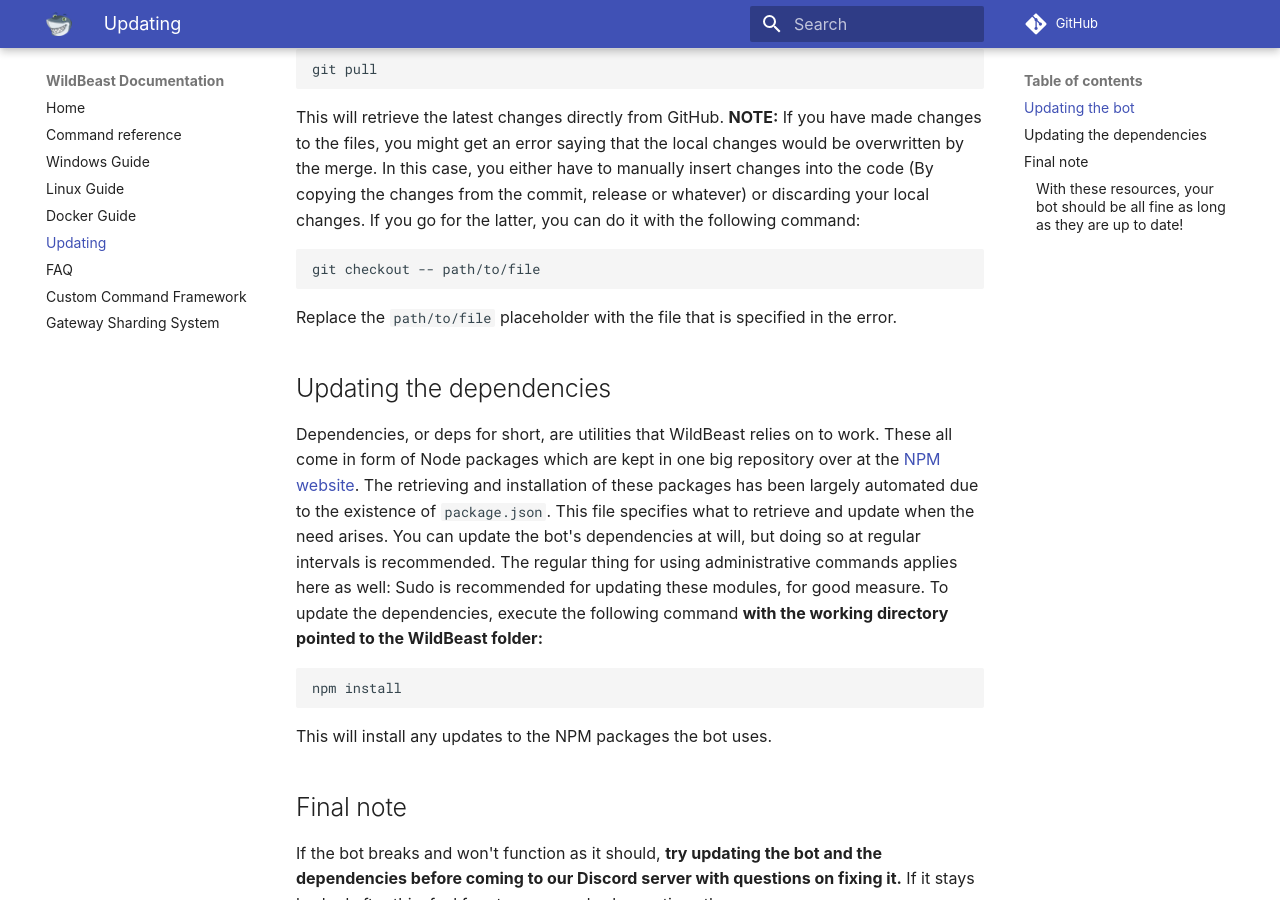
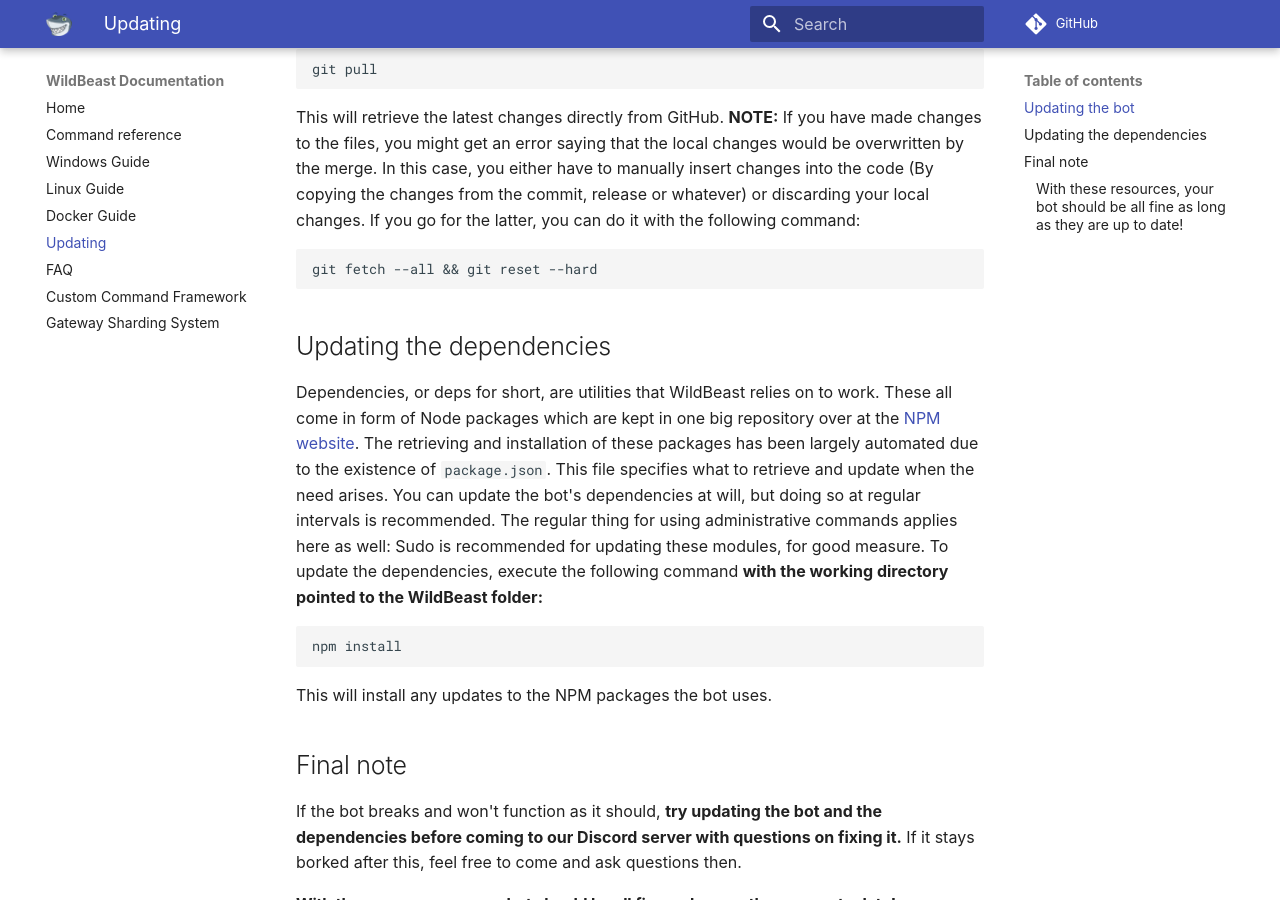
Before and after one commit to TheSharks/WildBeastDocs, an MkDocs documentation site: the page built from docs/updating.md, in a window 1280 px wide and 900 px high, scrolled down 663 px. Built offline with MkDocs 1.6.1 and Material for MkDocs 9.7.7, drawn with Linux system fonts in a browser that asks for light colours; some web fonts are replaced; comment, search, counter and statistics services are not loaded; old or Windows-style settings are respelled for this version of MkDocs.

Commit message:
Misc corrections (#16)

````diff
--- a/docs/updating.md
+++ b/docs/updating.md
@@ -15,9 +15,8 @@
 This will retrieve the latest changes directly from GitHub.
 **NOTE:** If you have made changes to the files, you might get an error saying that the local changes would be overwritten by the merge. In this case, you either have to manually insert changes into the code (By copying the changes from the commit, release or whatever) or discarding your local changes. If you go for the latter, you can do it with the following command:
 ```bash
-git checkout -- path/to/file
+git fetch --all && git reset --hard
 ```
-Replace the `path/to/file` placeholder with the file that is specified in the error.
 ##Updating the dependencies
 Dependencies, or deps for short, are utilities that WildBeast relies on to work. These all come in form of Node packages which are kept in one big repository over at the [NPM website](https://www.npmjs.com).
 The retrieving and installation of these packages has been largely automated due to the existence of `package.json`. This file specifies what to retrieve and update when the need arises. You can update the bot's dependencies at will, but doing so at regular intervals is recommended.
````
Also changed, not shown: docs/index.md (+1 -1 lines).
